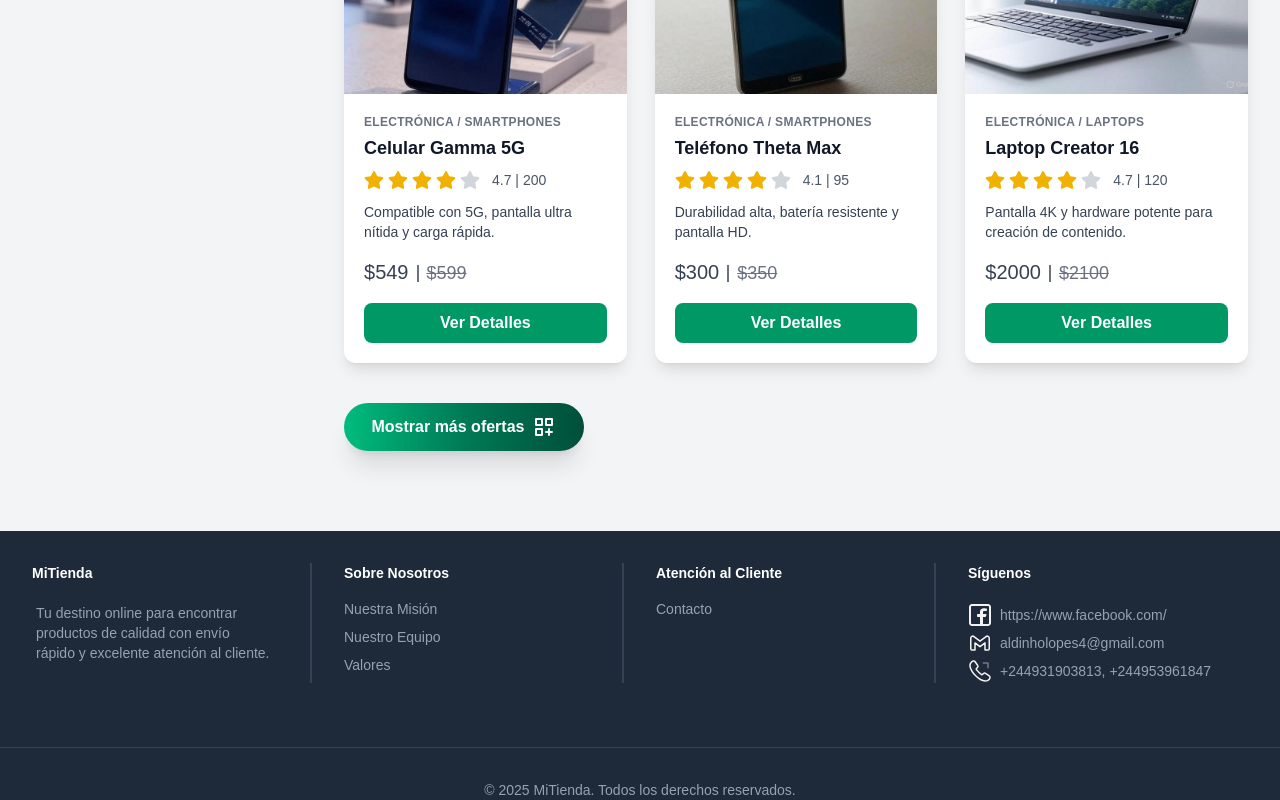
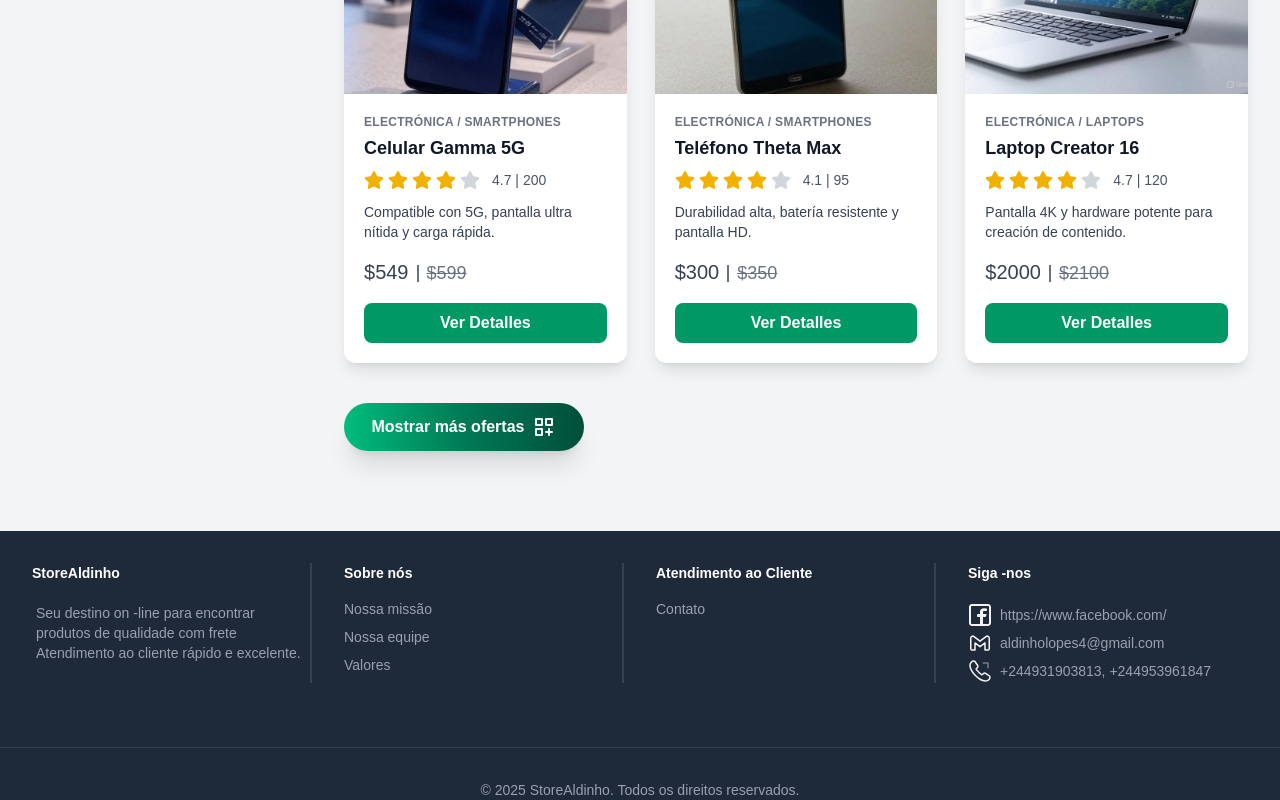
Before and after one commit to rls1990/store-front-template, a Next.js app: page / in a window 1280 px wide. Shown: the part 2351-3151 px from the top of the page. Built offline with nearby package versions, Linux system fonts and the light colour scheme.

Commit message:
footer tranl

```diff
--- a/src/components/layout/footer/Footer.tsx
+++ b/src/components/layout/footer/Footer.tsx
@@ -11,23 +11,22 @@ const Footer = async () => {
     <footer className="bg-gray-800 mt-12 text-gray-400 text-sm">
       <div className="max-w-7xl mx-auto py-8 px-4 sm:px-6 lg:px-8 grid grid-cols-1 sm:grid-cols-2 md:grid-cols-4 gap-8 [&_div]:pb-5 sm:[&_div]:pb-0">
         <div className="border-b-2 border-gray-700 sm:border-b-0 sm:border-r-2">
-          <h4 className="font-semibold text-white mb-4">MiTienda</h4>
+          <h4 className="font-semibold text-white mb-4">StoreAldinho</h4>
           <p className="text-balance p-1">
-            Tu destino online para encontrar productos de calidad con envío
-            rápido y excelente atención al cliente.
+            Seu destino on -line para encontrar produtos de qualidade com frete Atendimento ao cliente rápido e excelente.
           </p>
         </div>
         <div className="border-b-2 border-gray-700 sm:border-b-0 md:border-r-2">
-          <h4 className="font-semibold text-white mb-4">Sobre Nosotros</h4>
+          <h4 className="font-semibold text-white mb-4">Sobre nós</h4>
           <ul className="space-y-2">
             <li>
               <Link href="/about-us#mision" className="hover:text-white transition duration-150">
-                Nuestra Misión
+                Nossa missão
               </Link>
             </li>
             <li>
               <Link href="/about-us#team" className="hover:text-white transition duration-150">
-                Nuestro Equipo
+                Nossa equipe
               </Link>
             </li>
             <li>
@@ -38,11 +37,11 @@ const Footer = async () => {
           </ul>
         </div>
         <div className="border-b-2 border-gray-700 sm:border-b-0 sm:border-r-2">
-          <h4 className="font-semibold text-white mb-4">Atención al Cliente</h4>
+          <h4 className="font-semibold text-white mb-4">Atendimento ao Cliente</h4>
           <ul className="space-y-2">
             <li>
               <Link href="/contact" className="hover:text-white transition duration-150">
-                Contacto
+                Contato
               </Link>
             </li>
             {/* <li>
@@ -63,7 +62,7 @@ const Footer = async () => {
           </ul>
         </div>
         <div className="flex flex-col gap-1">
-          <h4 className="font-semibold text-white mb-4">Síguenos</h4>
+          <h4 className="font-semibold text-white mb-4">Siga -nos</h4>
           {/* <div className="inline-flex gap-3">
             {social_networks.map((item) => (
               <Link target="_blank" key={item.id + Date.now()} href={item.url}>
@@ -111,7 +110,7 @@ const Footer = async () => {
         </div>
       </div>
       <div className="max-w-7xl mx-auto px-4 sm:px-6 lg:px-8 text-center mt-8 border-t border-gray-700 pt-8">
-        &copy; 2025 MiTienda. Todos los derechos reservados.
+        &copy; 2025 StoreAldinho. Todos os direitos reservados.
       </div>
     </footer>
   );
```
